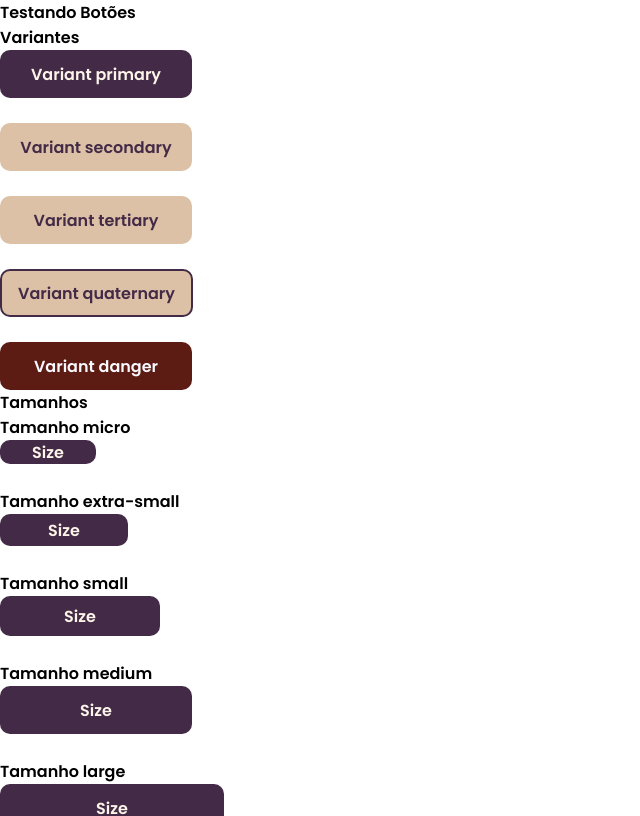
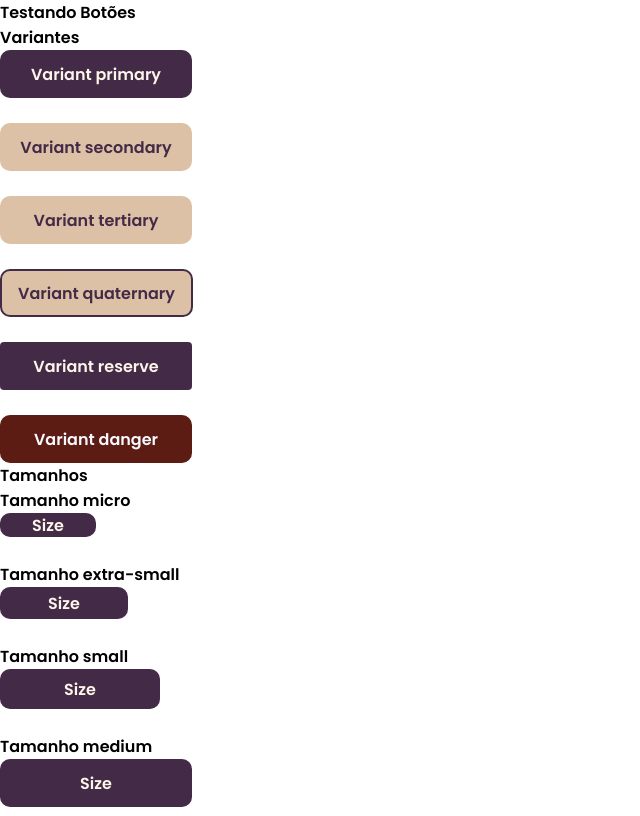
Before and after one commit to liazinea/odisseia, a React (Create React App) app in the folder frontend/: page /t in a window 1280 px wide. Shown: the top 816 px of the page, without its empty margins (0-640 px from the left). Built offline with nearby package versions, Linux system fonts and the light colour scheme.

Commit message:
Nova variante: reserve

```diff
--- a/frontend/src/components/Button/index.scss
+++ b/frontend/src/components/Button/index.scss
@@ -70,6 +70,23 @@
     &:hover {
       background-color: color.$roxo-escuro;
       color: color.$bege;
+    }
+  }
+
+  &.btn-reserve {
+    background-color: color.$roxo-escuro;
+    border-radius: 4px;
+    color: color.$bege-claro;
+    font-size: 1rem;
+    font-weight: bold;
+    text-align: center;
+    text-decoration: none;
+    transition: background-color 0.3s ease, color 0.3s ease-in-out;
+
+    &:hover {
+      background-color: color.$bege;
+      border: solid 2px color.$roxo-escuro;
+      color: color.$roxo-escuro;
     }
   }
 
--- a/frontend/src/pages/Teste/index.jsx
+++ b/frontend/src/pages/Teste/index.jsx
@@ -39,6 +39,10 @@ const App = () => {
         >
           Variant quaternary
         </Button>{" "}
+        <br />
+        <Button variant="reserve" isLoading={isLoading} disabled={isDisabled}>
+          Variant reserve
+        </Button>
         <br />
         <Button variant="danger" isLoading={isLoading} disabled={isDisabled}>
           Variant danger
```
